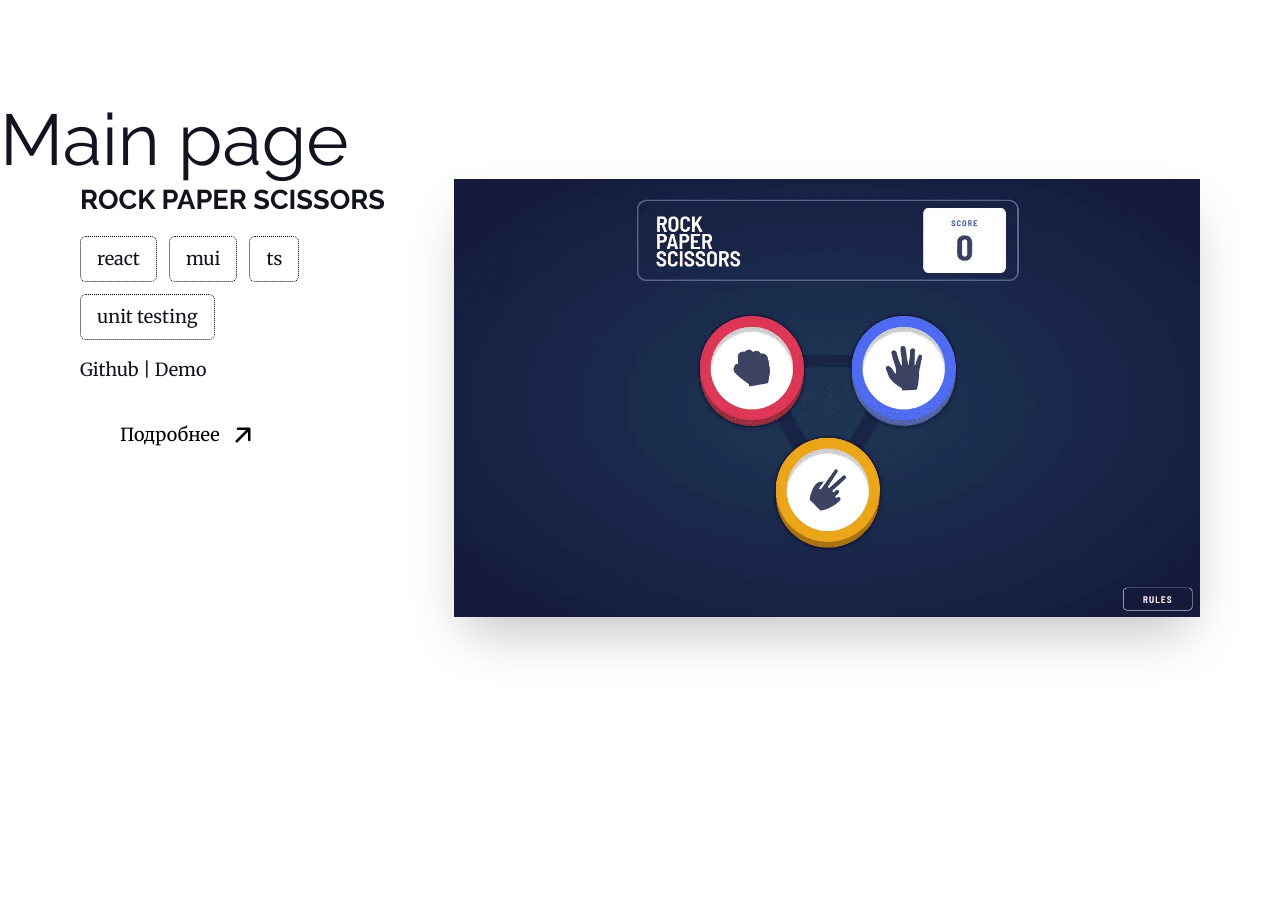
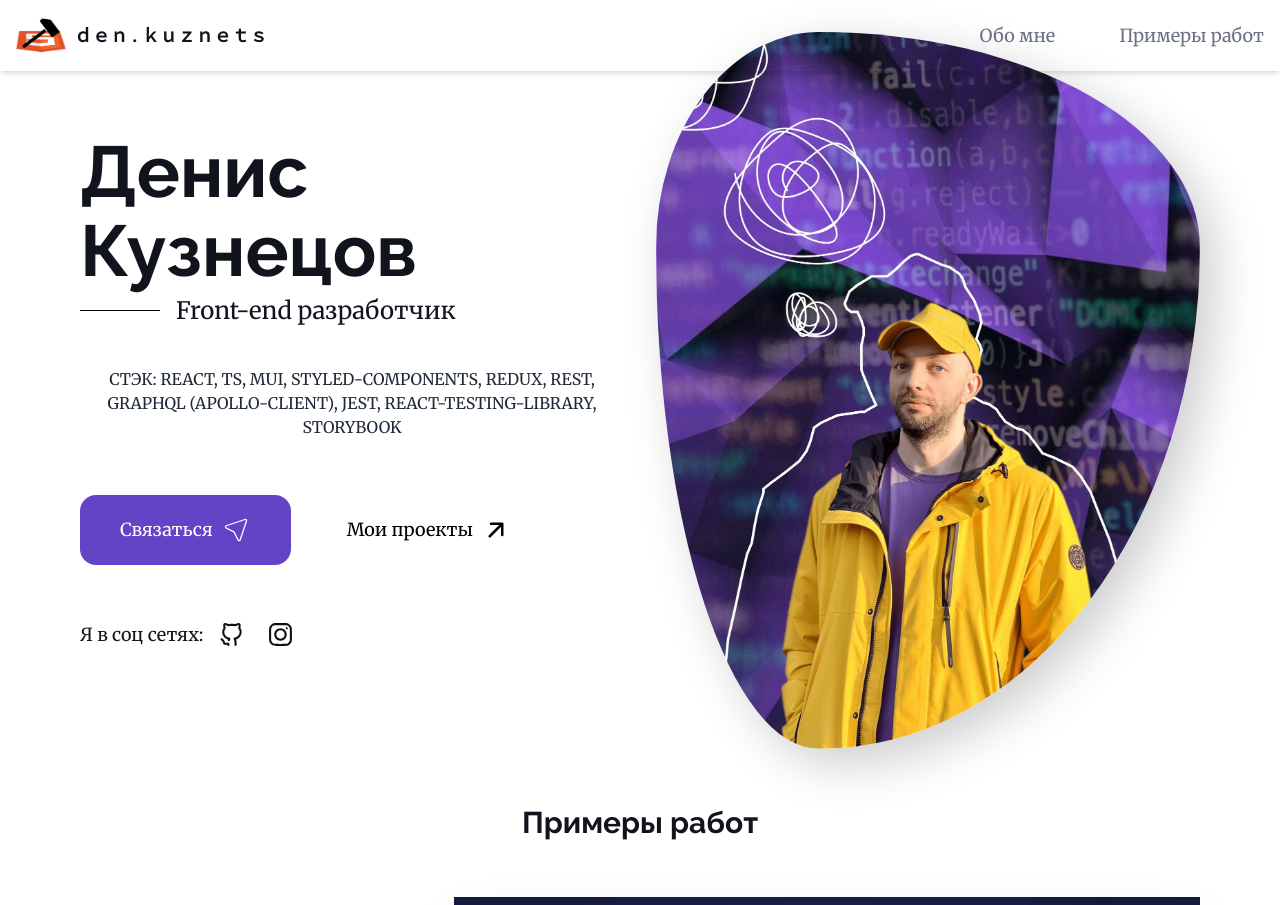
Before and after one commit to DenKuznets/portfolio-2, a Next.js app: page / in a window 1280 px wide. Shown: the top 905 px of the page. Before the commit the page ends 800 px from the top, so only its background shows below. Built offline with nearby package versions, Linux system fonts and the light colour scheme.

Commit message:
added hero and sections to page

```diff
--- a/app/page.tsx
+++ b/app/page.tsx
@@ -1,13 +1,21 @@
-import NavBar from "@/components/NavBar/NavBar";
-import Section from "@/components/Section/Section";
-import Image from "next/image";
+import Header from '@/components/Header/Header';
+import Hero from '@/components/Hero/Hero';
+import NavBar from '@/components/NavBar/NavBar';
+import Section from '@/components/Section/Section';
+import text from '@/utils/text';
+import Image from 'next/image';
 
 export default function Home() {
-  return (
-    <main className="pt-[100px]">
-      <h1>main page</h1>
-      {/* <NavBar /> */}
-      <Section projectId={1}/>
-    </main>
-  );
+    return (
+        <div>
+            <Header />
+            <main className="pt-8 flex flex-col">
+                <Hero />
+                <h2 className='text-3xl font-bold text-center my-14'>{text.header.nav.work}</h2>
+                <Section className='bg-violet text-white' projectId={1} />
+                <Section projectId={2} />
+                <Section projectId={3} />
+            </main>
+        </div>
+    );
 }
--- a/components/Header/Header.tsx
+++ b/components/Header/Header.tsx
@@ -1,8 +1,8 @@
-import { FC } from "react";
 import { smoothScroll } from "../../utils/functions";
 import Image from "next/image";
 import logoIcon from "../../public/images/logo.png";
 import NavBar from "../NavBar/NavBar";
+import Link from "next/link";
 
 export const header_testids = {
   header_container: "header_container",
@@ -11,16 +11,16 @@ export const header_testids = {
   header_logo_text: "header_logo_text",
 };
 
-const Header: FC = () => {
+const Header = () => {
   return (
     <div
       data-testid={header_testids.header_container}
       className="top-0 z-10 flex w-full max-w-7xl justify-between p-2 shadow-md md:fixed md:p-4"
     >
-      <a
+      <Link
         className="flex items-center text-inherit hover:no-underline"
         href="#"
-        onClick={() => smoothScroll()}
+        // onClick={() => smoothScroll()}
       >
         <Image
           data-testid={header_testids.header_logo_image}
@@ -36,7 +36,7 @@ const Header: FC = () => {
         >
           ｄｅｎ . ｋｕｚｎｅｔｓ
         </div>
-      </a>
+      </Link>
 
       <div
         data-testid={header_testids.header_navbar_container}
--- a/components/MyLink/MyLink.tsx
+++ b/components/MyLink/MyLink.tsx
@@ -1,5 +1,5 @@
 import Link from 'next/link';
-import React, { FC } from 'react';
+import React from 'react';
 
 export interface MyLinkProps extends React.AnchorHTMLAttributes<HTMLAnchorElement> {
     violet?: boolean;
--- a/utils/projects.ts
+++ b/utils/projects.ts
@@ -13,7 +13,7 @@ export const getProject = (id: number) => projects.find(proj => proj.id === id);
 export const projects: Project[] = [
     {
         id: 1,
-        name: 'ROCK PAPER SCISSORS',
+        name: 'rock paper scissors',
         tech: ['react', 'mui', 'ts', 'unit testing'],
         img: 'rpc.webp',
         github: 'https://github.com/DenKuznets/rock-paper-scissors',
```
